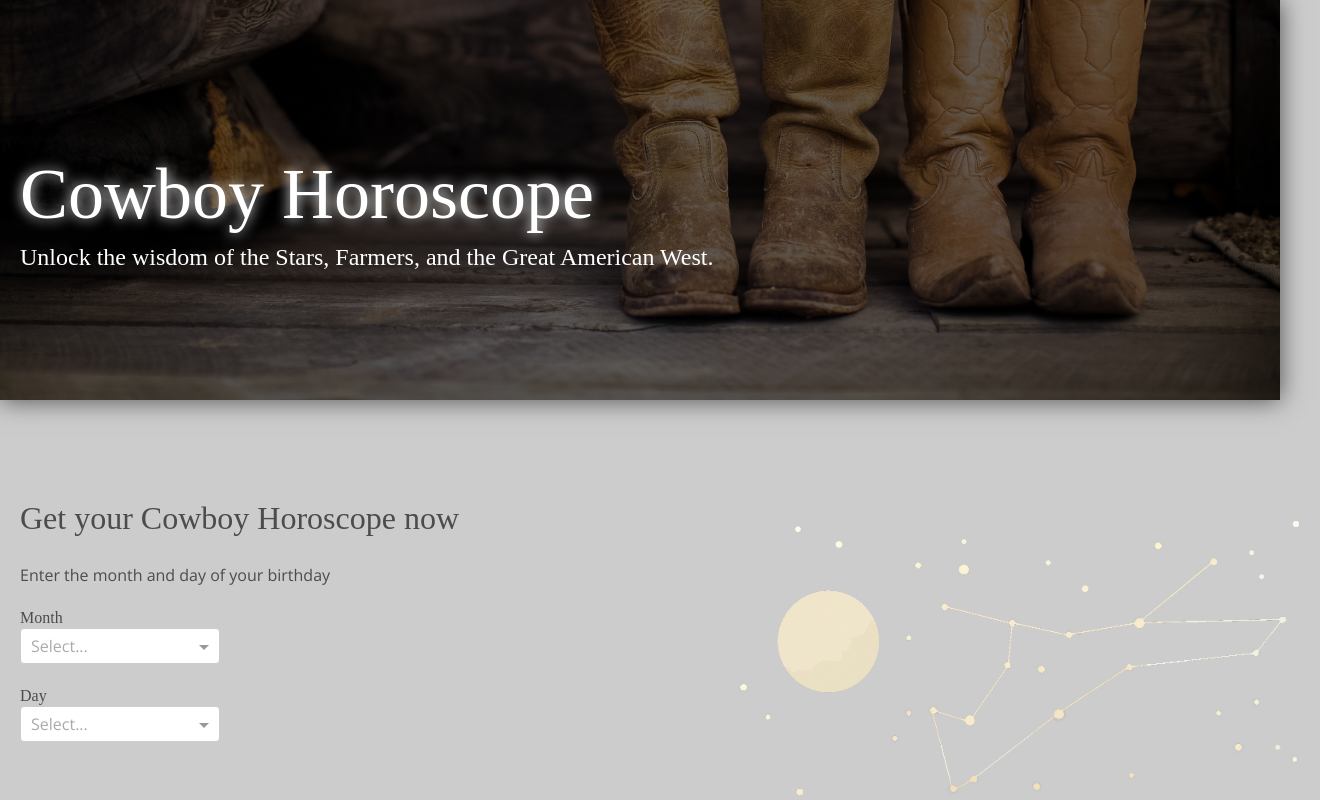
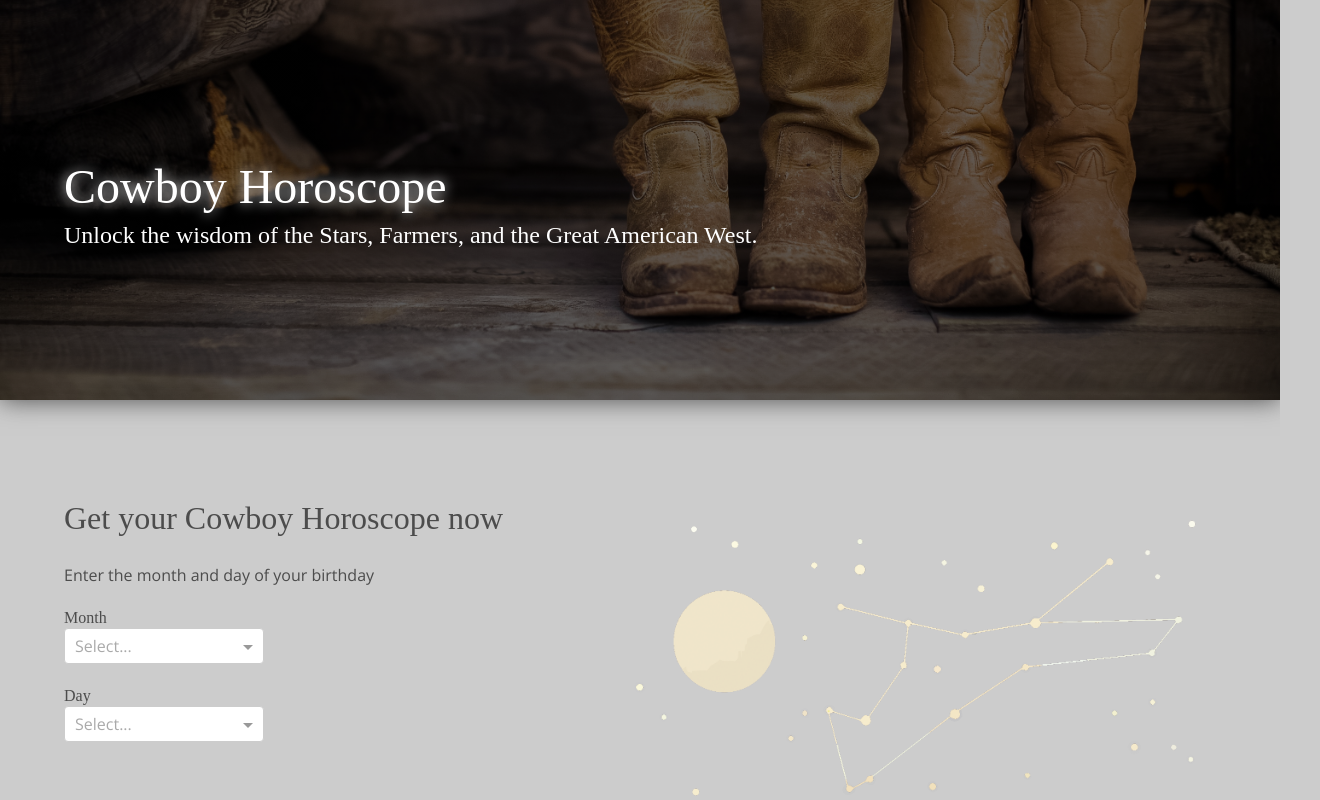
Before and after one commit to cjlitch/screenshot-test-app, a React (Create React App) app: page / in a window 1280 px wide. Shown: the top 800 px of the page, 1320 px wide, since content can reach past the window. Built offline with nearby package versions, Linux system fonts and the light colour scheme; a web font is replaced by a local one.

Commit message:
feat: Downsize the header

```diff
--- a/src/App.css
+++ b/src/App.css
@@ -62,7 +62,10 @@ label {
 
 @media (max-width: 1280px) {
   .container {
-    padding-left: 20px;
-    padding-right: 20px;
+    width: 90%;
+  }
+
+  .hero-title {
+    font-size: 48px;
   }
 }
```
